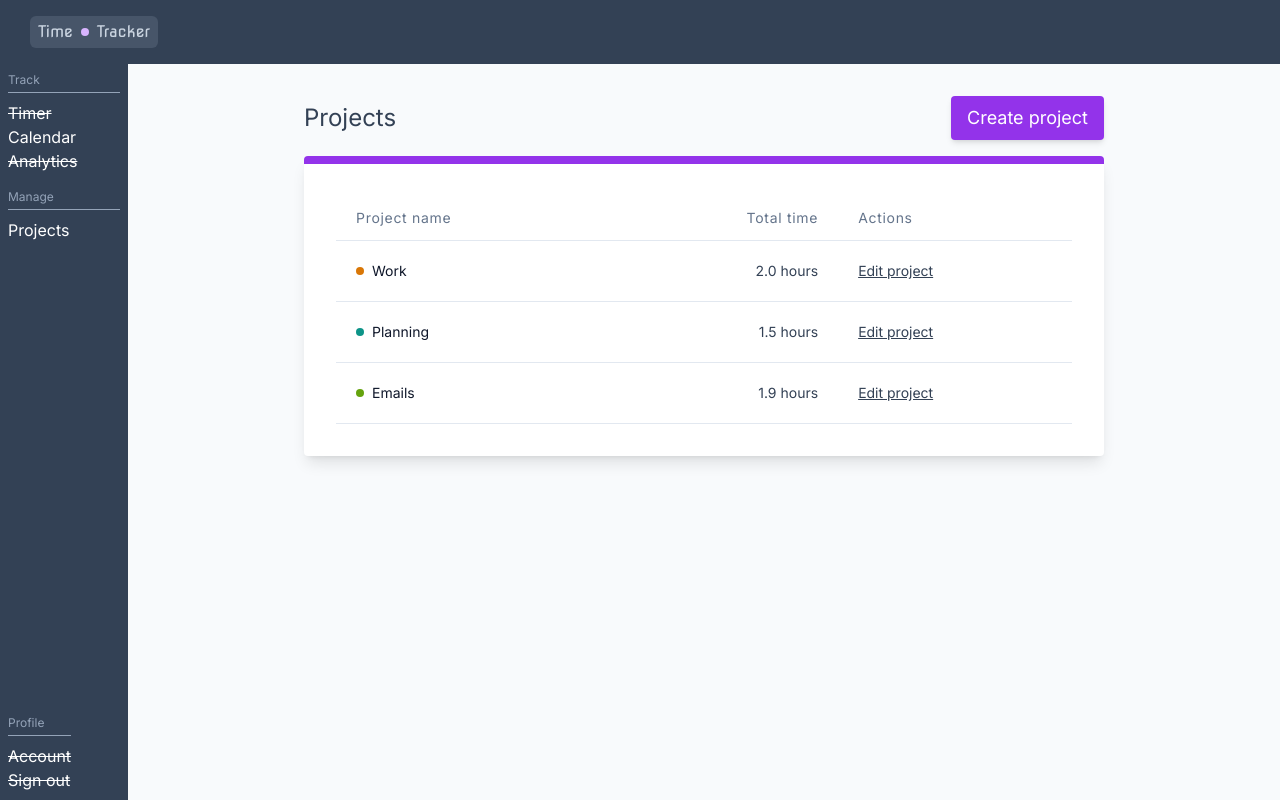
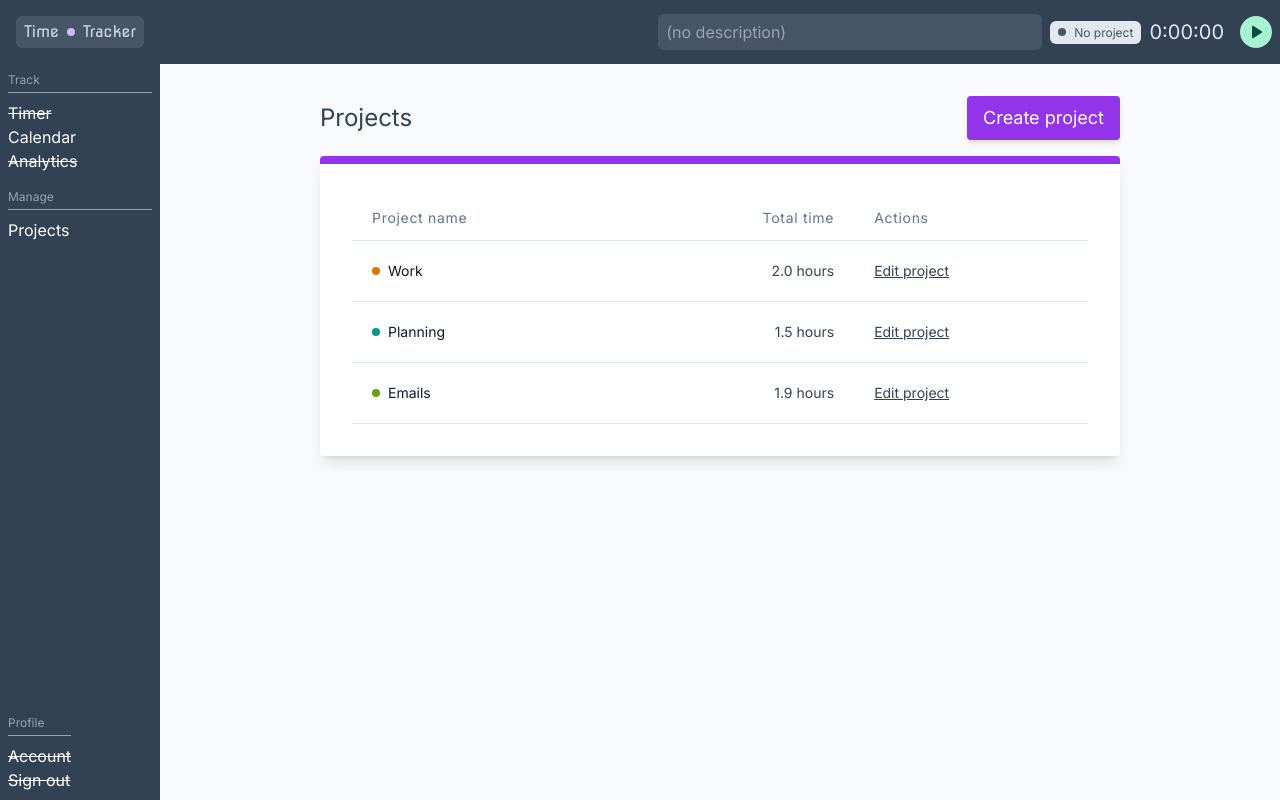
Before and after one commit to thecallum/timer_app_frontend, a Next.js app: page /projects in a window 1280 px wide. Built offline with nearby package versions, Linux system fonts and the light colour scheme.

Commit message:
Add basic timer to header

```diff
--- a/src/components/layout/header.tsx
+++ b/src/components/layout/header.tsx
@@ -1,7 +1,12 @@
-export const Header = () => {
+import { Project } from "@/features/calendar/components/project";
+import { formatDuration } from "@/features/calendar/helpers/formatter";
+import { useCalendarProjects } from "@/features/calendar/hooks/useCalendarProjects";
+import { IProject } from "@/features/calendar/types/types";
+import { useState, useEffect, useRef } from "react";
+
+const Logo = () => {
   return (
-    <header className="h-16 bg-slate-700 flex items-center flex-col justify-center">
-      <div className="flex flex-row justify-between items-center w-[calc(100%-60px)]">
+    <div className="w-40 px-2 flex-shrink-0 flex-grow-0 flex justify-center">
       <div
         className="bg-slate-600 rounded-md p-1 px-2 text-slate-300 flex justify-start items-center"
         style={{ fontFamily: "Nova Square" }}
@@ -11,6 +16,129 @@ export const Header = () => {
         <span>Tracker</span>
       </div>
     </div>
+  );
+};
+
+const TimerControls = () => {
+  const [project, setProject] = useState<IProject | null>(null);
+  const { projects } = useCalendarProjects();
+
+  const [isRunning, setIsRunning] = useState(false);
+  const [time, setTime] = useState(0);
+
+  const interval = useRef<number | undefined>();
+
+  const [description, setDescription] = useState("");
+
+  useEffect(() => {
+    if (!isRunning) {
+      clearInterval(interval.current);
+      return;
+    }
+
+    interval.current = window.setInterval(() => {
+      setTime((prevTime) => prevTime + 1);
+    }, 1000);
+
+    return () => clearInterval(interval.current);
+  }, [isRunning, time]);
+
+  const startTimer = () => {
+    setIsRunning(true);
+  };
+
+  const stopTimer = () => {
+    setIsRunning(false);
+    reset();
+  };
+
+  const reset = () => {
+    setTime(0);
+    setDescription("");
+    setProject(null);
+  };
+
+  return (
+    <div className="flex flex-row items-center justify-end w-full ml-2">
+      <div className="flex-grow max-w-sm mr-2">
+        <input
+          type="text"
+          name="description"
+          id="description"
+          aria-label="Event description"
+          value={description}
+          onInput={(e) => setDescription(e.target.value)}
+          className="text-white w-full   bg-slate-600 rounded-md mr-2 px-2 h-9"
+          placeholder="(no description)"
+        />
+      </div>
+
+      <div className="mr-2">
+        <Project
+          project={project}
+          projects={projects}
+          setProject={setProject}
+          showAddProjectModal={() => {}}
+        />
+      </div>
+
+      <div className="mr-4 text-slate-200 text-xl">
+        <span>{formatDuration(time)}</span>
+      </div>
+
+      {isRunning ? (
+        <button
+          onClick={stopTimer}
+          className="w-8 h-8 rounded-full bg-rose-200 flex items-center justify-center"
+        >
+          <span>
+            <svg
+              xmlns="http://www.w3.org/2000/svg"
+              width="24"
+              height="24"
+              viewBox="0 0 24 24"
+              className="text-rose-900"
+            >
+              <path
+                fill="currentColor"
+                d="M6 16V8q0-.825.588-1.413T8 6h8q.825 0 1.413.588T18 8v8q0 .825-.588 1.413T16 18H8q-.825 0-1.413-.588T6 16Z"
+              />
+            </svg>
+          </span>
+        </button>
+      ) : (
+        <button
+          onClick={startTimer}
+          className="w-8 h-8 rounded-full bg-emerald-200 flex items-center justify-center"
+        >
+          <span>
+            <svg
+              xmlns="http://www.w3.org/2000/svg"
+              width="24"
+              height="24"
+              viewBox="0 0 24 24"
+              className="text-emerald-900"
+            >
+              <path
+                fill="currentColor"
+                d="M8 17.175V6.825q0-.425.3-.713t.7-.287q.125 0 .263.037t.262.113l8.15 5.175q.225.15.338.375t.112.475q0 .25-.113.475t-.337.375l-8.15 5.175q-.125.075-.263.113T9 18.175q-.4 0-.7-.288t-.3-.712Z"
+              />
+            </svg>
+          </span>
+        </button>
+      )}
+    </div>
+  );
+};
+
+export const Header = () => {
+  return (
+    <header className="h-16 bg-slate-700 flex items-center flex-col justify-center">
+      <div className="flex flex-row justify-between items-center w-full pr-2">
+        <Logo />
+
+        <TimerControls />
+      </div>
     </header>
   );
 };
--- a/src/components/layout/nav.tsx
+++ b/src/components/layout/nav.tsx
@@ -2,7 +2,7 @@ import Link from "next/link";
 
 export const Nav = () => {
   return (
-    <nav className="bg-slate-700 w-32 p-2 flex-shrink-0 text-white flex flex-col justify-between items-start">
+    <nav className="bg-slate-700 w-40 p-2 flex-shrink-0 text-white flex flex-col justify-between items-start">
       <div className="w-full">
         <h2 className="text-slate-400 text-xs mb-1">Track</h2>
         <hr className="w-full border-slate-400 mb-2" />
```
Lines whose indentation alone changed are shown as unchanged.
